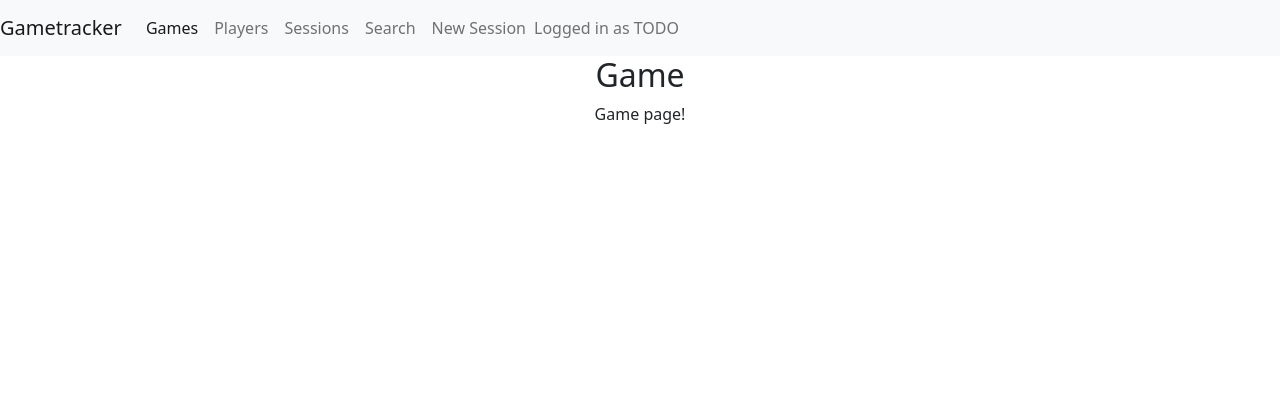
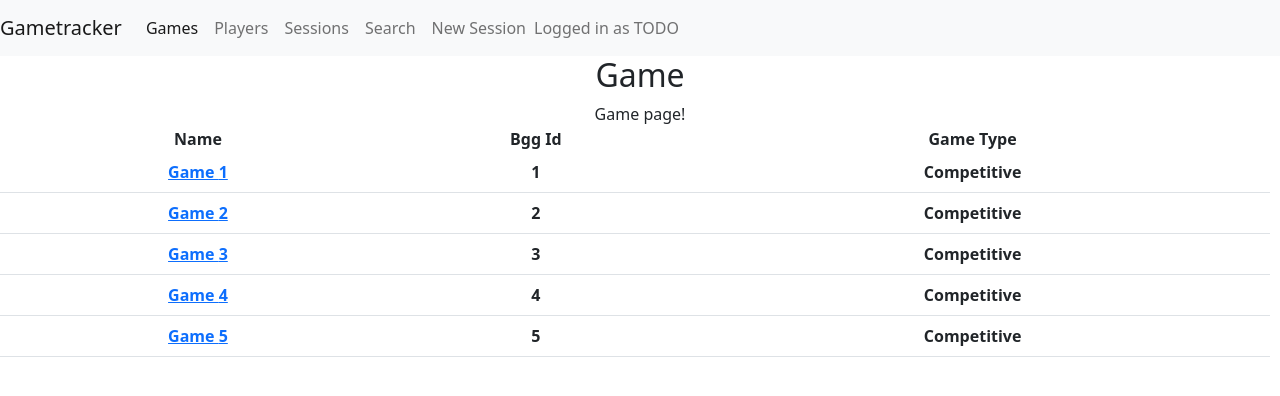
Before and after one commit to bpruitt-goddard/gametrackerv2, a React (Create React App) app in the folder frontend/: page /games in a window 1280 px wide. Shown: the top 396 px of the page. Built offline with nearby package versions, Linux system fonts and the light colour scheme.

Commit message:
feat: Add games page and game links
Add table of mock games and allow them to be navigated to for details

```diff
--- /dev/null
+++ b/frontend/src/components/Game.tsx
@@ -0,0 +1,19 @@
+import { FC } from 'react';
+import { RouteComponentProps } from 'react-router-dom';
+
+interface GameProps {
+    id: string;
+}
+
+const Game : FC<RouteComponentProps<GameProps>> = props => {
+    const { id } = props.match.params;
+
+    return (
+        <div>
+            <h2>Game Id: {id}</h2>
+            This is a single game!
+        </div>
+    );
+}
+
+export default Game;
--- a/frontend/src/components/Games.tsx
+++ b/frontend/src/components/Games.tsx
@@ -1,12 +1,48 @@
-import React from 'react';
+import { Link, Route, Switch } from 'react-router-dom';
+import { Table } from 'reactstrap';
+import Game from './Game';
 
-function Game() {
+function Games() {
     return (
         <div>
             <h2>Game</h2>
             Game page!
+            <Switch>
+                <Route path="/games/:id" component={Game} />
+                <Route render={() => GetGames()} />
+            </Switch>
         </div>
     );
 }
 
-export default Game;
+function GetGames() {
+    return (
+        <div>
+            <Table>
+                <thead>
+                    <th>Name</th>
+                    <th>Bgg Id</th>
+                    <th>Game Type</th>
+                    <th></th>
+                </thead>
+                <tbody>
+                    {
+                        [1,2,3,4,5].map(n => {
+                            return (
+                                <tr key={n}>
+                                    <th>
+                                        <Link to={`games/${n}`}>Game {n}</Link>
+                                    </th>
+                                    <th>{n}</th>
+                                    <th>Competitive</th>
+                                </tr>
+                            );
+                        })
+                    }
+                </tbody>
+            </Table>
+        </div>
+    )
+}
+
+export default Games;
```
